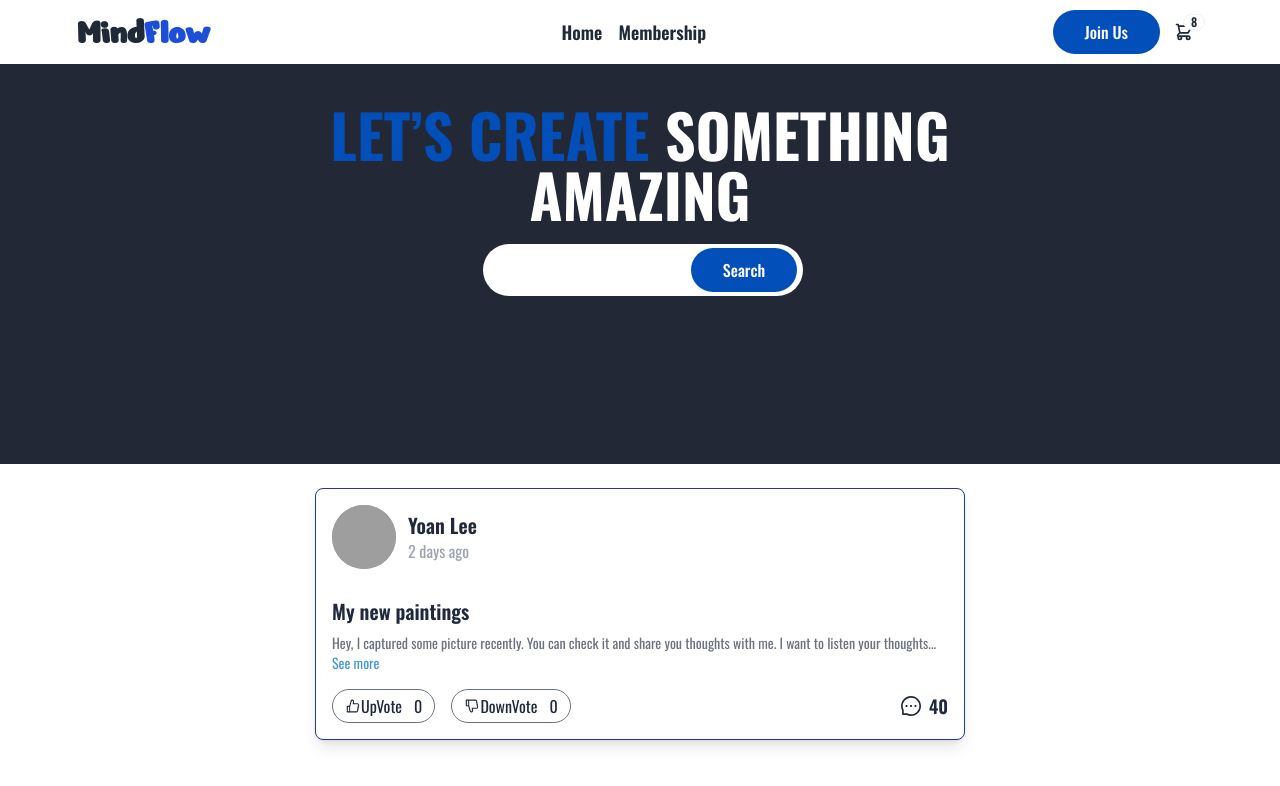
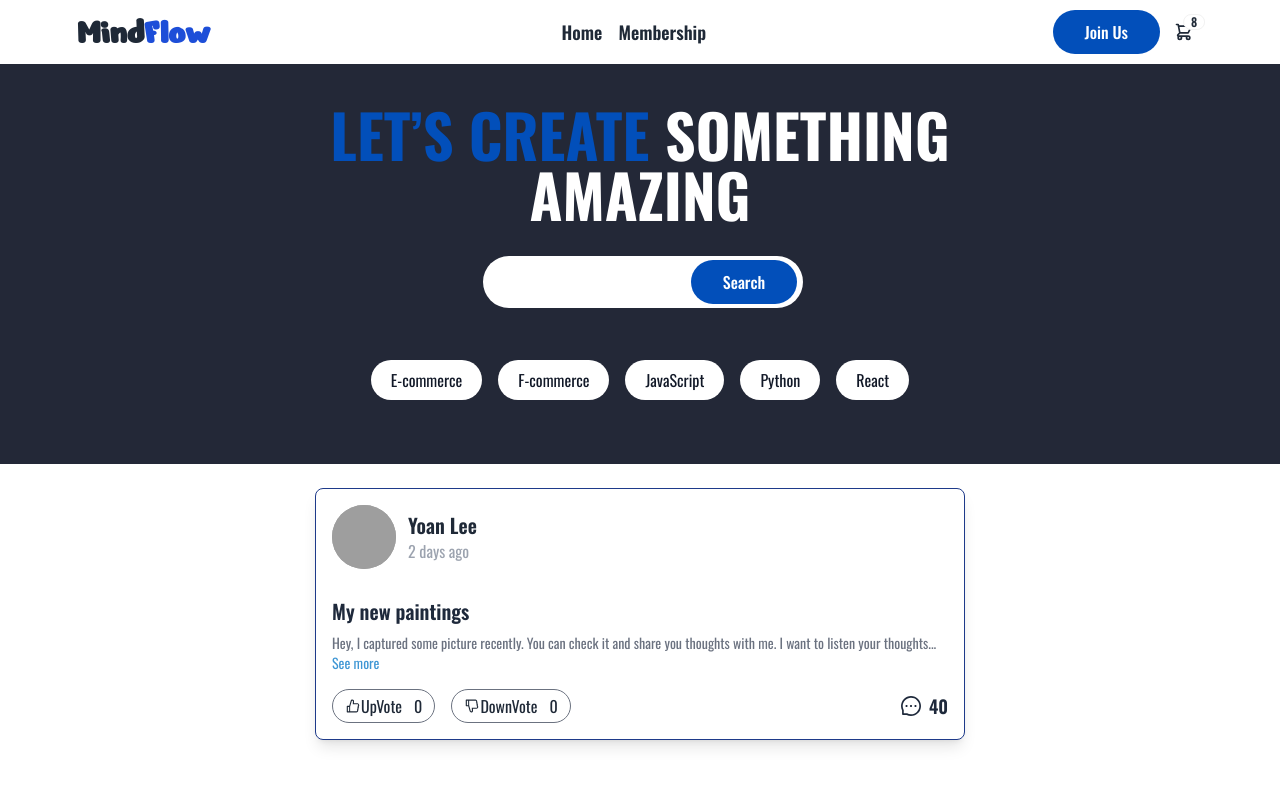
Before and after one commit to naimulislammunna/mind-flow-app-with-React, a React (Vite) app: page / in a window 1280 px wide. Shown: the top 786 px of the page. Built offline with nearby package versions, Linux system fonts and the light colour scheme; no server answers; grey boxes are pictures that could not be loaded.

Commit message:
tags added

```diff
--- a/package.json
+++ b/package.json
@@ -11,6 +11,7 @@
   },
   "dependencies": {
     "dotenv": "^16.4.5",
+    "query-string": "^9.1.0",
     "react": "^18.3.1",
     "react-dom": "^18.3.1",
     "react-select": "^5.8.0"
--- /dev/null
+++ b/public/public.json
@@ -0,0 +1,22 @@
+[
+    {
+        "id": 1,
+        "tag": "E-commerce"
+    },
+    {
+        "id": 2,
+        "tag": "F-commerce"
+    },
+    {
+        "id": 1,
+        "tag": "JavaScript"
+    },
+    {
+        "id": 1,
+        "tag": "Python"
+    },
+    {
+        "id": 1,
+        "tag": "React"
+    }
+]
--- a/src/Components/Banner/Banner.jsx
+++ b/src/Components/Banner/Banner.jsx
@@ -1,13 +1,15 @@
+import Tags from "../Tags/Tags";
 
 const Banner = () => {
     return (
         <div className="bg-[#232837] w-full h-[400px] py-10">
             <div className="home-container text-center">
                 <h1 className="text-5xl lg:text-6xl text-white font-bold"><span className="text-[#024fba]">LET’S CREATE </span>SOMETHING <br /> AMAZING</h1>
-                <div className="text-white flex items-center justify-center my-5">
+                <div className="text-white flex items-center justify-center my-8">
                     <input type="text" className="text-black pl-2 w-80 text-xl py-3 rounded-full" />
                     <button className="button -ml-28">Search</button>
                 </div>
+                <Tags></Tags>
 
             </div>
         </div>
--- /dev/null
+++ b/src/Components/Tags/Tags.jsx
@@ -0,0 +1,21 @@
+import { useEffect, useState } from "react";
+
+const Tags = () => {
+    const [data, setData] = useState([]);
+    useEffect(() => {
+        fetch('../../../public/public.json')
+        .then(res => res.json())
+        .then(data => setData(data))
+    }, [])
+    return (
+        <div>
+            <div className="flex gap-4 justify-center overflow-x-auto pt-5">
+                {
+                    data.map(item => <button key={item.id} className="bg-white hover:bg-blue-600  hover:text-white text-gray-900 px-5 py-2 rounded-full">{item.tag}</button>)
+                }
+            </div>
+        </div>
+    );
+};
+
+export default Tags;
```
Also changed, not shown: 1 other file (tests, documents, lock files or other folders).
